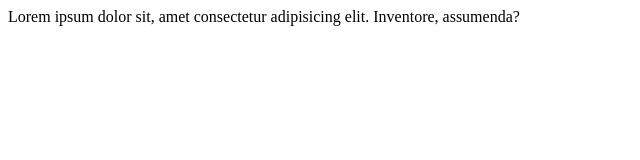
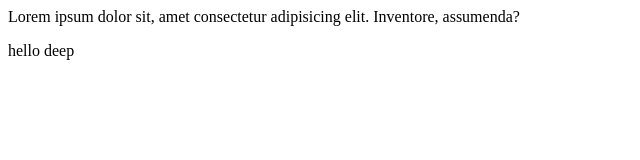
Before and after one commit to deepanshu24t/localrepo, a plain HTML site: page index.html in a window 1280 px wide. Shown: the full height of the page, 0-640 px from the left. Drawn offline with Linux system fonts and the light colour scheme.

Commit message:
add new feature

```diff
--- a/index.html
+++ b/index.html
@@ -1 +1,2 @@
 <p>Lorem ipsum dolor sit, amet consectetur adipisicing elit. Inventore, assumenda?</p>
+<p>hello deep</p>
```
